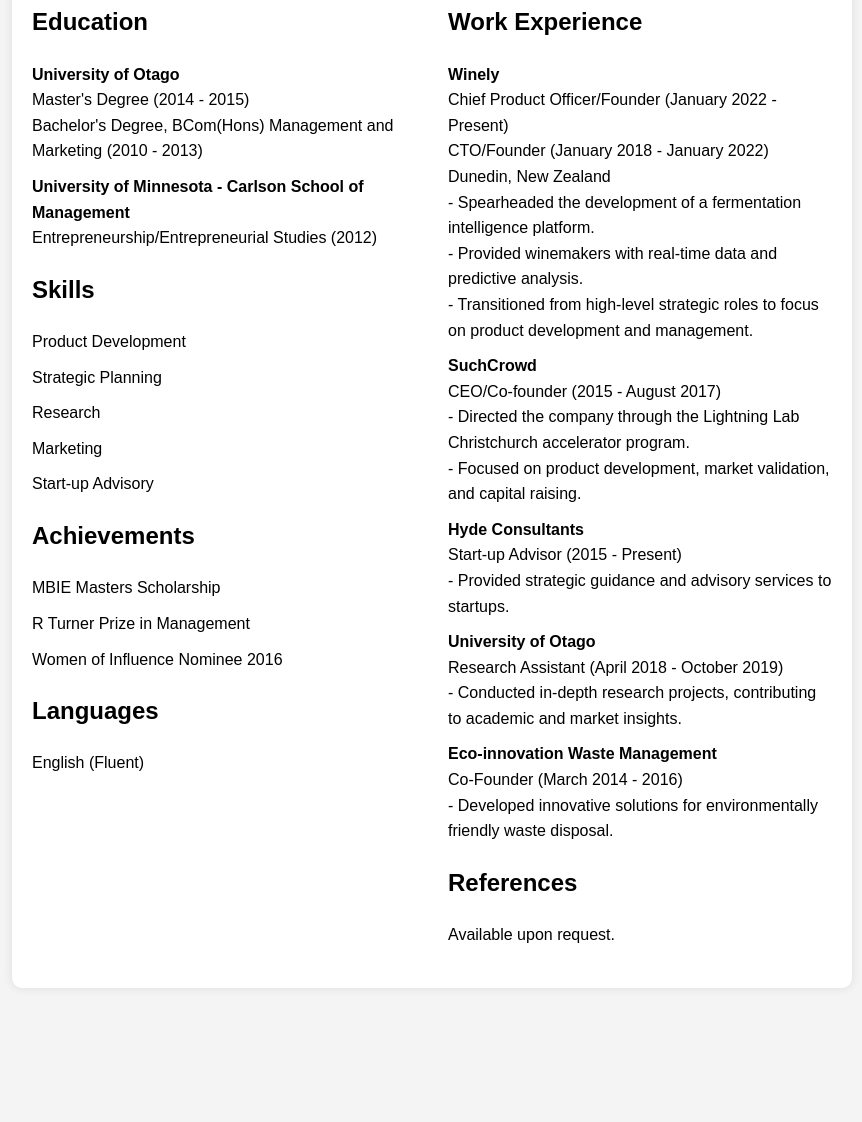
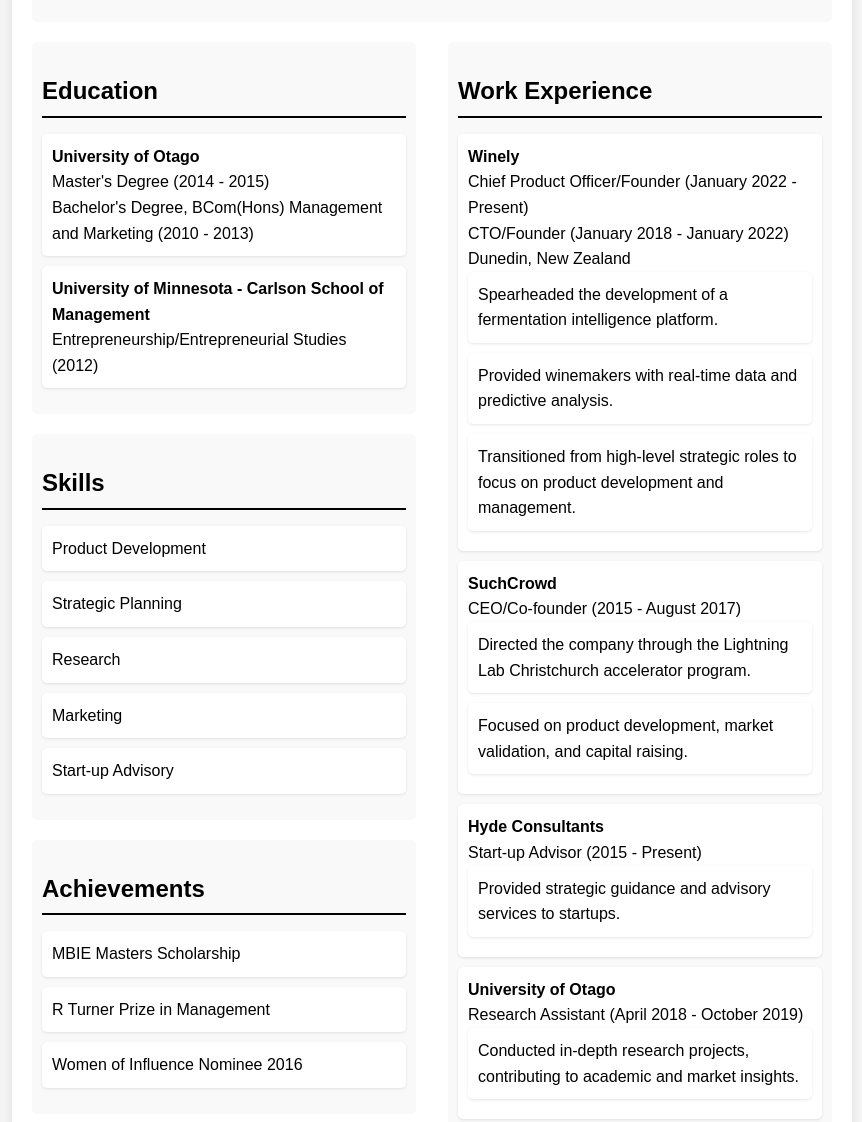
Before and after one commit to abbethehuman/resume, a plain HTML site: page index.html in a window 1280 px wide. Shown: the part 469-1591 px from the top of the page, without its empty margins (208-1070 px from the left). Before the commit the page ends 1477 px from the top, so only its background shows below. Drawn offline with Linux system fonts and the light colour scheme.

Commit message:
Update index.html

```diff
--- a/index.html
+++ b/index.html
@@ -54,6 +54,19 @@
         ul li {
             margin-bottom: 10px;
         }
+        .section {
+            padding: 10px;
+            border-radius: 5px;
+            background: #f9f9f9;
+            margin-bottom: 20px;
+        }
+        .section ul li {
+            background: #fff;
+            padding: 10px;
+            border-radius: 5px;
+            box-shadow: 0 1px 3px rgba(0,0,0,0.1);
+            margin-bottom: 10px;
+        }
     </style>
 </head>
 <body>
@@ -66,13 +79,13 @@
             <p>Email: <a href="mailto:abbedirect@gmail.com">abbedirect@gmail.com</a></p>
             <p>LinkedIn: <a href="https://www.linkedin.com/in/abbehyde" target="_blank">linkedin.com/in/abbehyde</a></p>
         </div>
-        <div class="about">
+        <div class="about section">
             <h2>About Me</h2>
             <p>I am a founder, technologist, and researcher with a deep passion for biotechnology and innovation. I bring a unique blend of technical expertise, strategic vision, and hands-on leadership experience. My journey from academia to founding and scaling startups has equipped me with the skills to excel as a Product Manager. I thrive in dynamic environments where I can leverage my background to drive product development and deliver impactful solutions.</p>
         </div>
         <div class="columns">
             <div class="column">
-                <div class="education">
+                <div class="education section">
                     <h2>Education</h2>
                     <ul>
                         <li>
@@ -86,7 +99,7 @@
                         </li>
                     </ul>
                 </div>
-                <div class="skills">
+                <div class="skills section">
                     <h2>Skills</h2>
                     <ul>
                         <li>Product Development</li>
@@ -96,7 +109,7 @@
                         <li>Start-up Advisory</li>
                     </ul>
                 </div>
-                <div class="achievements">
+                <div class="achievements section">
                     <h2>Achievements</h2>
                     <ul>
                         <li>MBIE Masters Scholarship</li>
@@ -104,7 +117,7 @@
                         <li>Women of Influence Nominee 2016</li>
                     </ul>
                 </div>
-                <div class="languages">
+                <div class="languages section">
                     <h2>Languages</h2>
                     <ul>
                         <li>English (Fluent)</li>
@@ -112,7 +125,7 @@
                 </div>
             </div>
             <div class="column">
-                <div class="work-experience">
+                <div class="work-experience section">
                     <h2>Work Experience</h2>
                     <ul>
                         <li>
@@ -120,34 +133,44 @@
                             Chief Product Officer/Founder (January 2022 - Present)<br>
                             CTO/Founder (January 2018 - January 2022)<br>
                             Dunedin, New Zealand<br>
-                            - Spearheaded the development of a fermentation intelligence platform.<br>
-                            - Provided winemakers with real-time data and predictive analysis.<br>
-                            - Transitioned from high-level strategic roles to focus on product development and management.
+                            <ul>
+                                <li>Spearheaded the development of a fermentation intelligence platform.</li>
+                                <li>Provided winemakers with real-time data and predictive analysis.</li>
+                                <li>Transitioned from high-level strategic roles to focus on product development and management.</li>
+                            </ul>
                         </li>
                         <li>
                             <strong>SuchCrowd</strong><br>
                             CEO/Co-founder (2015 - August 2017)<br>
-                            - Directed the company through the Lightning Lab Christchurch accelerator program.<br>
-                            - Focused on product development, market validation, and capital raising.
+                            <ul>
+                                <li>Directed the company through the Lightning Lab Christchurch accelerator program.</li>
+                                <li>Focused on product development, market validation, and capital raising.</li>
+                            </ul>
                         </li>
                         <li>
                             <strong>Hyde Consultants</strong><br>
                             Start-up Advisor (2015 - Present)<br>
-                            - Provided strategic guidance and advisory services to startups.
+                            <ul>
+                                <li>Provided strategic guidance and advisory services to startups.</li>
+                            </ul>
                         </li>
                         <li>
                             <strong>University of Otago</strong><br>
                             Research Assistant (April 2018 - October 2019)<br>
-                            - Conducted in-depth research projects, contributing to academic and market insights.
+                            <ul>
+                                <li>Conducted in-depth research projects, contributing to academic and market insights.</li>
+                            </ul>
                         </li>
                         <li>
                             <strong>Eco-innovation Waste Management</strong><br>
                             Co-Founder (March 2014 - 2016)<br>
-                            - Developed innovative solutions for environmentally friendly waste disposal.
+                            <ul>
+                                <li>Developed innovative solutions for environmentally friendly waste disposal.</li>
+                            </ul>
                         </li>
                     </ul>
                 </div>
-                <div class="references">
+                <div class="references section">
                     <h2>References</h2>
                     <p>Available upon request.</p>
                 </div>
```
